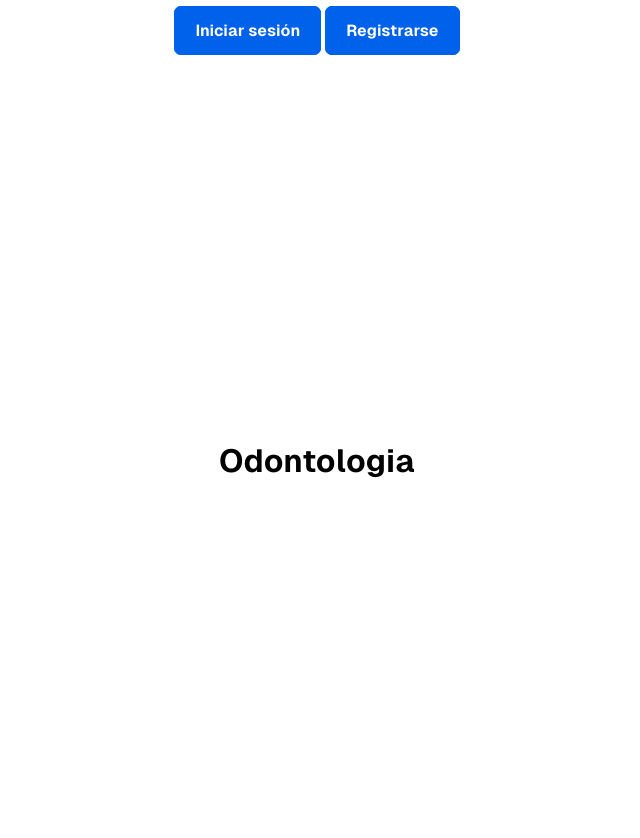
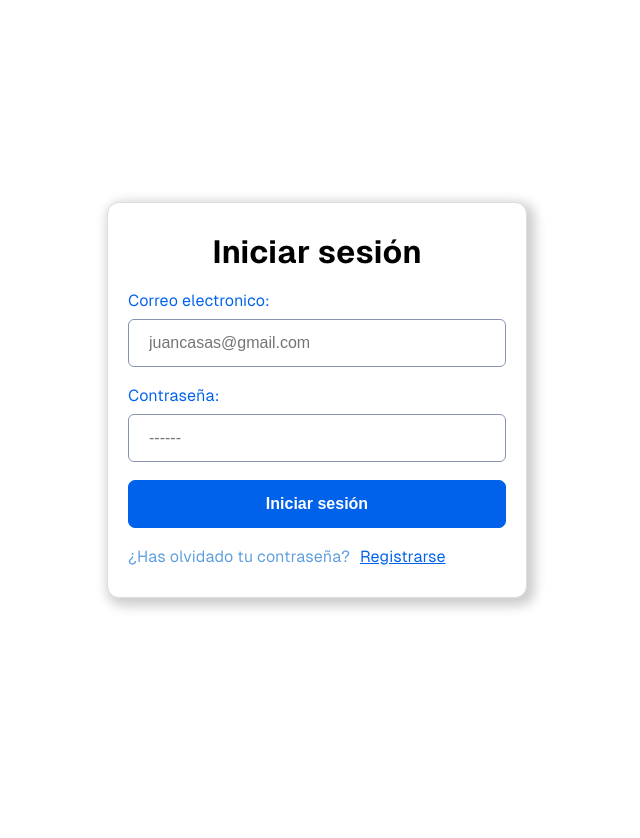
Before and after one commit to Abiu77/odontology, a PHP site: page / in a window 1280 px wide. Shown: the top 838 px of the page, without its empty margins (323-963 px from the left). After the commit the page ends 610 px from the top, so only its background shows below. Run offline with PHP 8.4, Linux system fonts and the light colour scheme.

Commit message:
fix: login form styling and language

```diff
--- a/css/style.css
+++ b/css/style.css
@@ -49,8 +49,7 @@
   color: #000000;
 }
 
-.login-btn,
-.create-account {
+.login-btn {
   width: 100%;
   padding: 14px 20px;
   font-size: 16px;
@@ -65,9 +64,8 @@
 .card-footer {
   display: flex;
   width: 100%;
-  flex-direction: column;
   align-items: center;
-  gap: 18px;
+  gap: 10px;
 }
 
 .forgot-password {
@@ -76,7 +74,6 @@
   color: #5E9EDF;
 }
 
-.create-account,
 .logout-btn {
   width: 60%;
   padding: 10px;
@@ -87,3 +84,8 @@
   color: #fff;
   text-align: center;
 }
+
+.create-account {
+  text-decoration: underline;
+  color: #0061EB;
+}
--- a/index.html
+++ b/index.html
@@ -1,21 +1,34 @@
 <!DOCTYPE html>
-<html lang="en">
+<html lang="es">
 <head>
   <meta charset="UTF-8">
   <meta name="viewport" content="width=device-width, initial-scale=1.0">
-  <title>Odontologia</title>
+  <title>Iniciar Sesion</title>
+  <link rel="stylesheet" href="css/style.css">
   <link rel="stylesheet" href="css/font.css">
   <link rel="stylesheet" href="css/index.css">
-  <link rel="stylesheet" href="css/style.css">
   <link rel="shortcut icon" href="assets/favicon.svg" type="image/x-icon">
 </head>
 <body>
-  <header>
-    <a class="login-btn" href="./pages/login.html">Iniciar sesión</a>
-    <a class="login-btn" href="./pages/singup.html">Registrarse</a>
-  </header>
   <main>
-    <h1>Odontologia</h1>
+    <form action="../auth/login.php" method="POST" class="card">
+      <h1 class="card-title">Iniciar sesión</h1>
+      <div class="card-main">
+        <label class="label-credentials" for="email">
+          <span>Correo electronico:</span>
+          <input class="credentials" type="email" placeholder="juancasas@gmail.com" name="correo" required>
+        </label>
+        <label class="label-credentials" for="password">
+          <span>Contraseña:</span>
+          <input class="credentials" type="password" placeholder="------" name="contrasenia" required>
+        </label>
+        <input type="submit" class="login-btn" value="Iniciar sesión">
+      </div>
+      <div class="card-footer">
+        <p class="forgot-password">¿Has olvidado tu contraseña?</p>
+        <a class="create-account" href="./pages/singup.html">Registrarse</a>
+      </div>
+    </form>
   </main>
 </body>
 </html>
```
